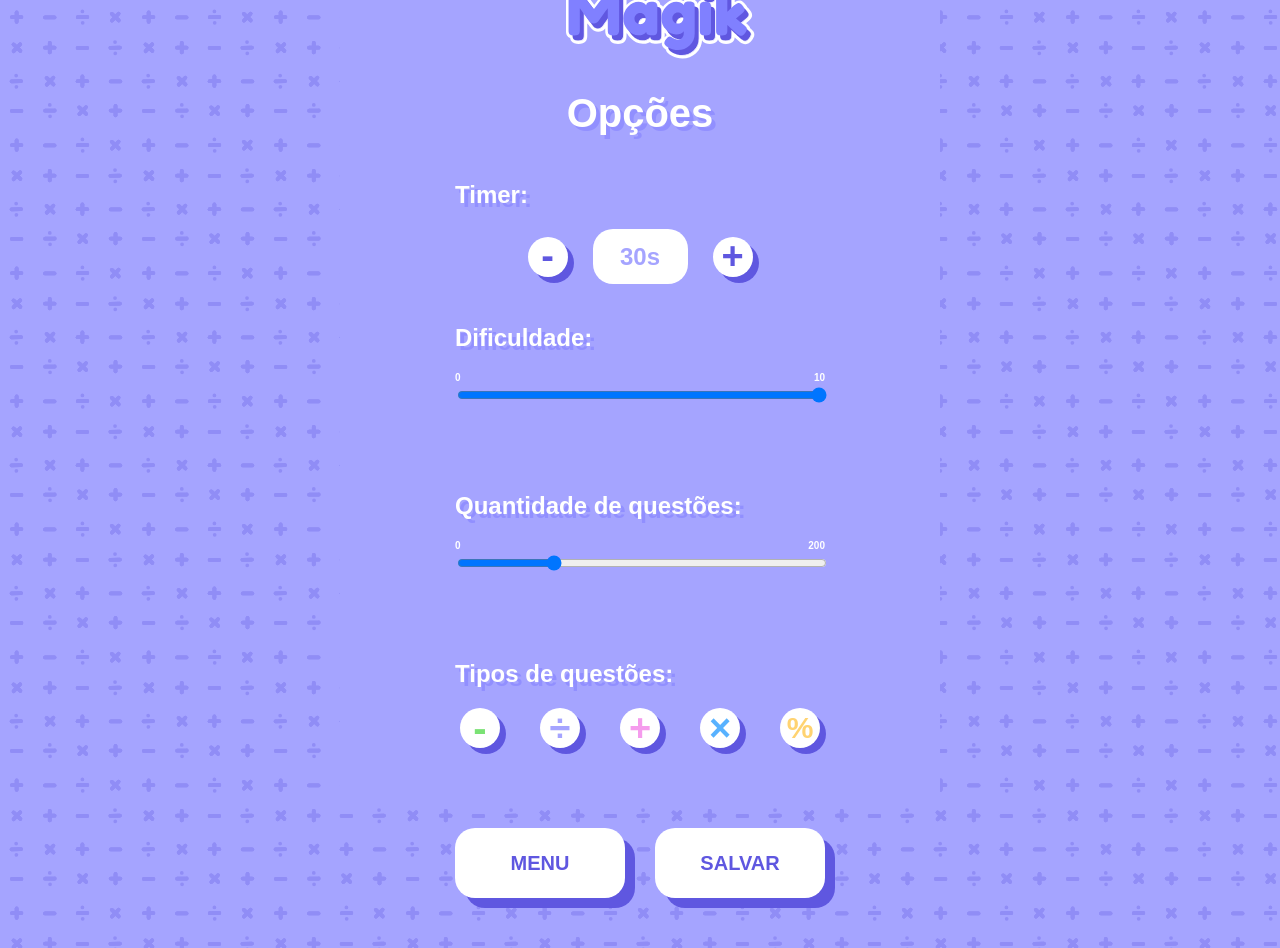
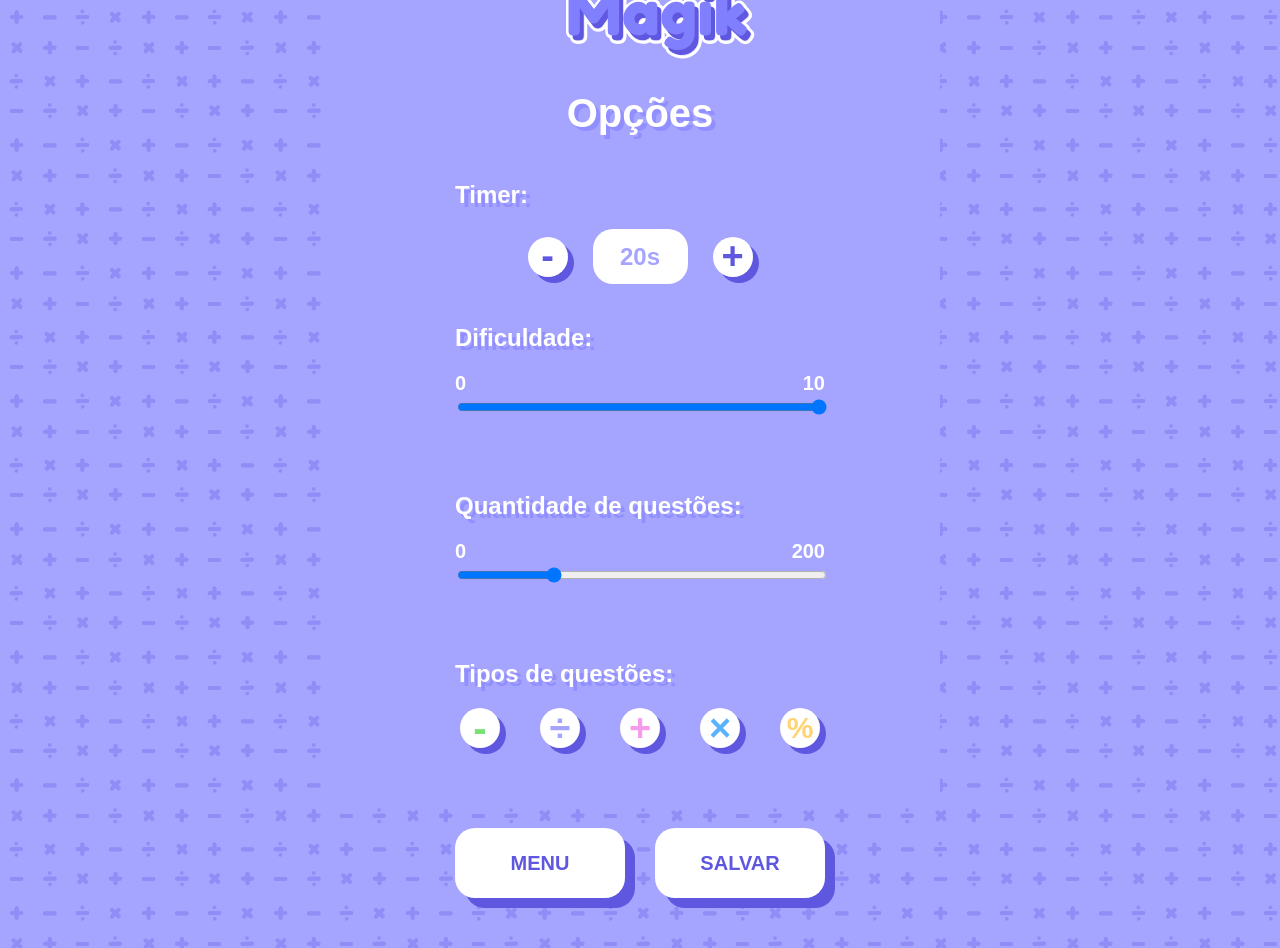
Before and after one commit to ana-borowsky/mathmagik, a React (Create React App) app: page /settings in a window 1280 px wide. Built offline with nearby package versions, Linux system fonts and the light colour scheme; a web font is replaced by a local one.

Commit message:
Rebase main

```diff
--- a/public/index.html
+++ b/public/index.html
@@ -28,7 +28,7 @@
       work correctly both with client-side routing and a non-root public URL.
       Learn how to configure a non-root public URL by running `npm run build`.
     -->
-    <title>React App</title>
+    <title>MathMagik</title>
   </head>
   <body>
     <noscript>You need to enable JavaScript to run this app.</noscript>
--- a/src/pages/SettingsPage.css
+++ b/src/pages/SettingsPage.css
@@ -29,6 +29,7 @@
   display: flex;
   align-items: center;
   justify-content: space-between;
+  font-size: 2rem;
 }
 
 .range {
--- a/src/pages/SettingsPage.tsx
+++ b/src/pages/SettingsPage.tsx
@@ -1,9 +1,20 @@
 import React from 'react'
+import { useState, useEffect } from 'react';
 import './SettingsPage.css'
 import { useNavigate } from 'react-router-dom';
 
 function SettingsPage() {
   const navigate = useNavigate();
+
+  const [timer, setTimer] = useState(20);
+
+  function decreaseTime() {
+    setTimer(timer - 1);
+  }
+
+  function increaseTime() {
+    setTimer(timer + 1);
+  }
 
   return (
     <>
@@ -18,13 +29,13 @@ function SettingsPage() {
           <h2>Timer:</h2>
           <div className='timer'>
             <button className='round-btn minus'>
-              <div className='signal'>
+              <div onClick={() => decreaseTime()} className='signal'>
               -
               </div>
             </button>
-            <div className='timer-rectangle purple'>30s</div>
+            <div className='timer-rectangle purple'>{timer}s</div>
             <button className='round-btn sum'>
-              <div className='signal'>
+              <div onClick={() => increaseTime()} className='signal'>
               +
               </div>
             </button>
```
